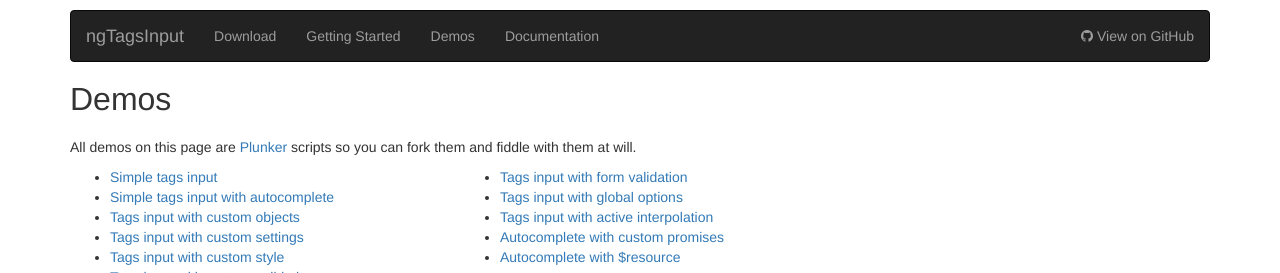
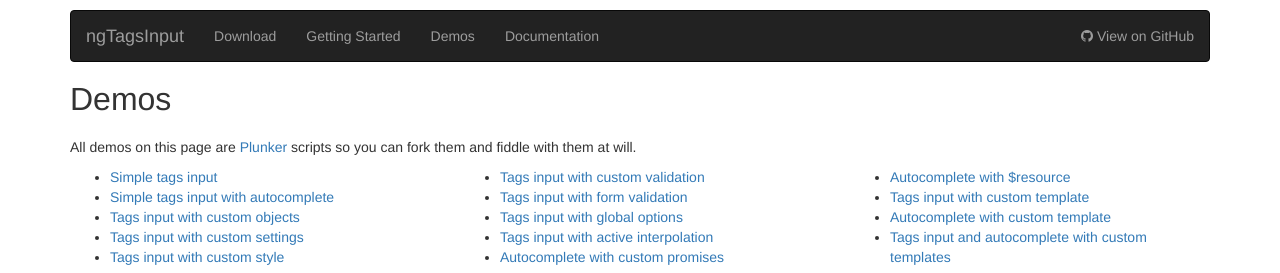
Before and after one commit to mbenford/ngTagsInput, a Jekyll site: the page built from _pages/demos.html, in a window 1280 px wide, cut to the strip 0-273 px from the top of the page. Built offline with Jekyll 4.4.1, drawn with Linux system fonts in a browser that asks for light colours; nearby versions of some CDN libraries; Markdown is read by kramdown in place of the engine named in the settings.

Commit message:
Updated demos page

```diff
--- a/_pages/demos.html
+++ b/_pages/demos.html
@@ -16,16 +16,23 @@ priority: 0.50
       <li><a href="http://embed.plnkr.co/o53tZd/preview" target="viewframe">Tags input with custom objects</a></li>
       <li><a href="http://embed.plnkr.co/CX9b1k/preview" target="viewframe">Tags input with custom settings</a></li>
       <li><a href="http://embed.plnkr.co/0ukNPz/preview" target="viewframe">Tags input with custom style</a></li>
-      <li><a href="http://embed.plnkr.co/kzShe0/preview" target="viewframe">Tags input with custom validation</a></li>
     </ul>
   </div>
-  <div class="col-md-8">
+  <div class="col-md-4">
     <ul>
+      <li><a href="http://embed.plnkr.co/kzShe0/preview" target="viewframe">Tags input with custom validation</a></li>
       <li><a href="http://embed.plnkr.co/XlMpTl/preview" target="viewframe">Tags input with form validation</a></li>
       <li><a href="http://embed.plnkr.co/Mwvbsv/preview" target="viewframe">Tags input with global options</a></li>
       <li><a href="http://embed.plnkr.co/ysCiRY/preview" target="viewframe">Tags input with active interpolation</a></li>
       <li><a href="http://embed.plnkr.co/Pb9an3/preview" target="viewframe">Autocomplete with custom promises</a></li>
+    </ul>
+  </div>
+  <div class="col-md-4">
+    <ul>
       <li><a href="http://embed.plnkr.co/qhFseF/preview" target="viewframe">Autocomplete with $resource</a></li>
+      <li><a href="http://embed.plnkr.co/bz1CtAHrnvjJxucRP4GP/preview" target="viewframe">Tags input with custom template</a></li>
+      <li><a href="http://embed.plnkr.co/LfBMgU4yPNFMipOhLURM/preview" target="viewframe">Autocomplete with custom template</a></li>
+      <li><a href="http://embed.plnkr.co/E0dnRezHPkscG5lP6mFw/preview" target="viewframe">Tags input and autocomplete with custom templates</a></li>
     </ul>
   </div>
 </div>
```
